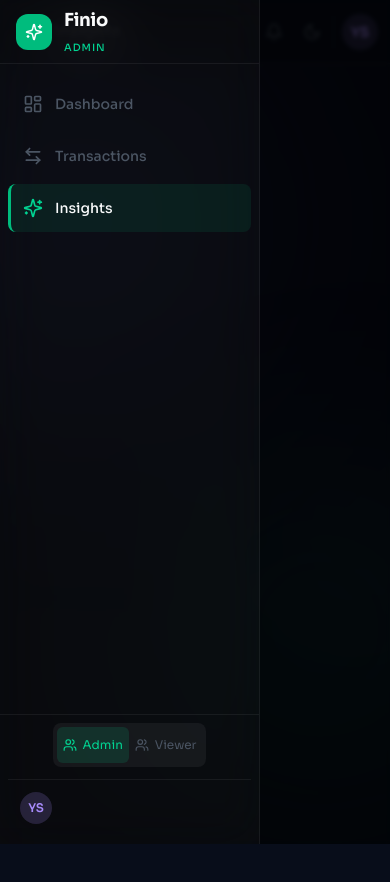
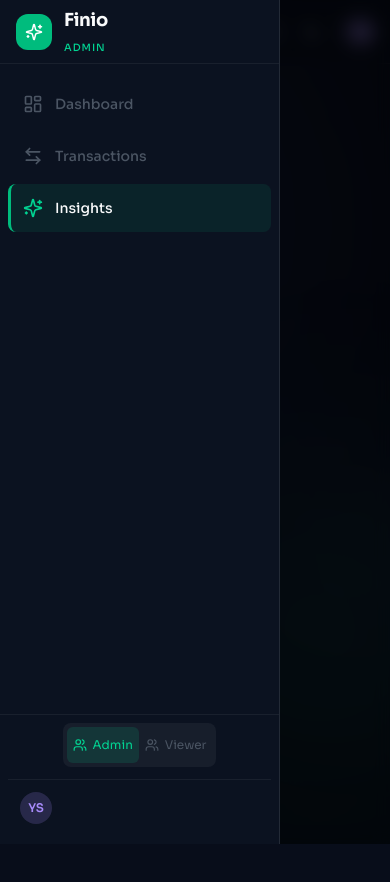
Before and after one commit to yash8709/Finio, a React (Vite) app: page /insights in a window 390 px wide. Both pictures are taken after a click on the button 27 px from the left and 31 px from the top of the page. Shown: the top 882 px of the page. Built offline with nearby package versions, Linux system fonts and the light colour scheme.

Commit message:
fix(mobile): apply opaque styling and overlay for sidebar drawer

```diff
--- a/src/components/layout/Sidebar.tsx
+++ b/src/components/layout/Sidebar.tsx
@@ -56,26 +56,20 @@ export function Sidebar() {
       {/* Backdrop — mobile only */}
       {isMobile && isSidebarExpanded && (
         <div
-          className="fixed inset-0 z-40"
+          className="fixed inset-0 z-40 bg-black/60 backdrop-blur-sm md:hidden"
           onClick={toggleSidebar}
-          style={{
-            backgroundColor: 'rgba(0,0,0,0.70)',
-            backdropFilter: 'blur(2px)',
-            WebkitBackdropFilter: 'blur(2px)',
-          }}
         />
       )}
 
       {/* Sidebar panel */}
       <aside
         className={`
-          fixed top-0 left-0 h-screen z-50
-          glass-sidebar
+          fixed top-0 left-0 h-full z-50
           flex flex-col
-          transition-all duration-300 ease-out
+          transition-all duration-300 ease-in-out
           ${isMobile
-            ? `w-[260px] ${isSidebarExpanded ? 'translate-x-0' : '-translate-x-full'}`
-            : `translate-x-0 ${isSidebarExpanded ? 'w-60' : 'w-[72px]'}`
+            ? `w-[85%] max-w-[280px] bg-[#0B1220] backdrop-blur-none border-r border-white/10 ${isSidebarExpanded ? 'translate-x-0' : '-translate-x-full'}`
+            : `glass-sidebar translate-x-0 ${isSidebarExpanded ? 'w-60' : 'w-[72px]'}`
           }
         `}
       >
```
